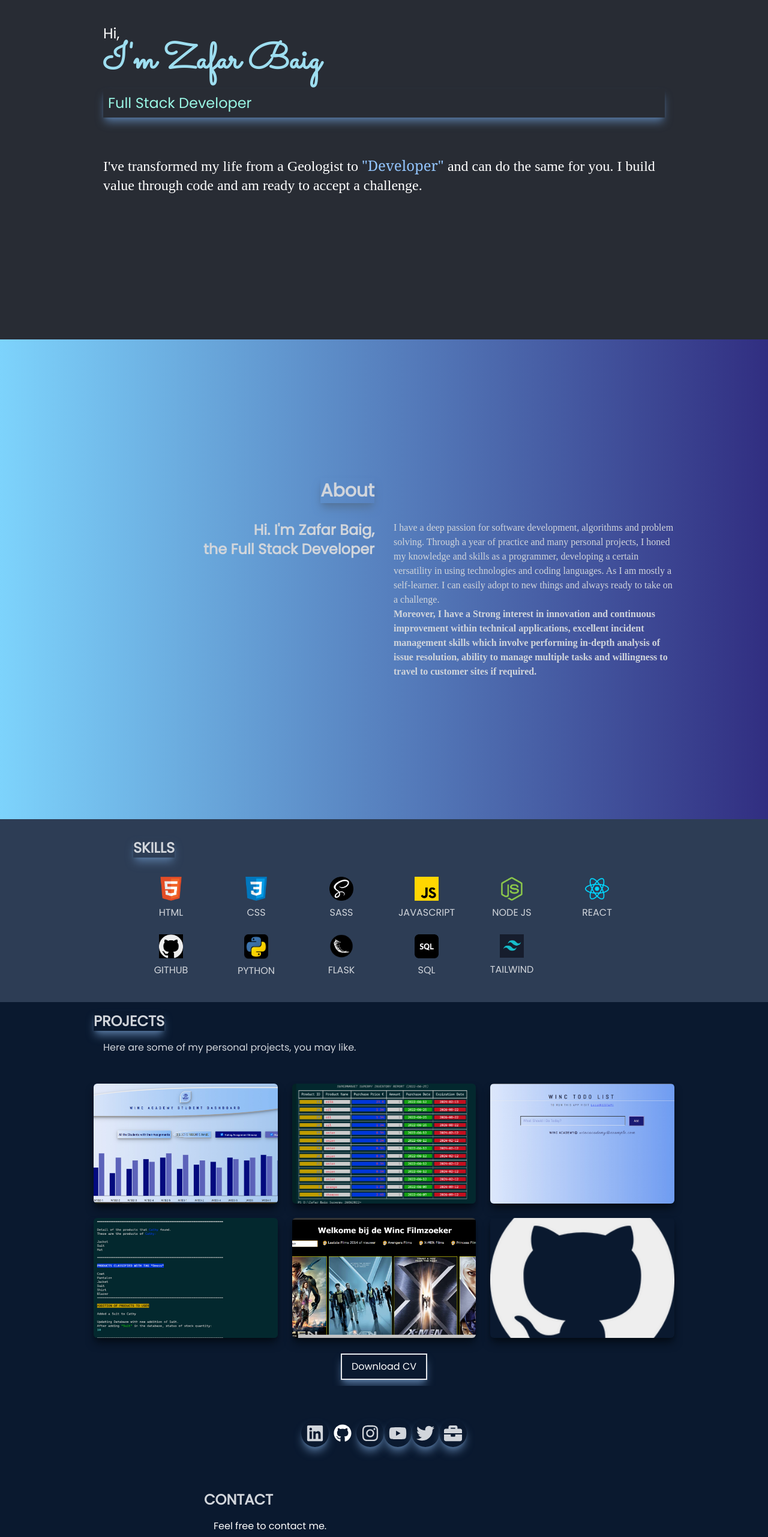
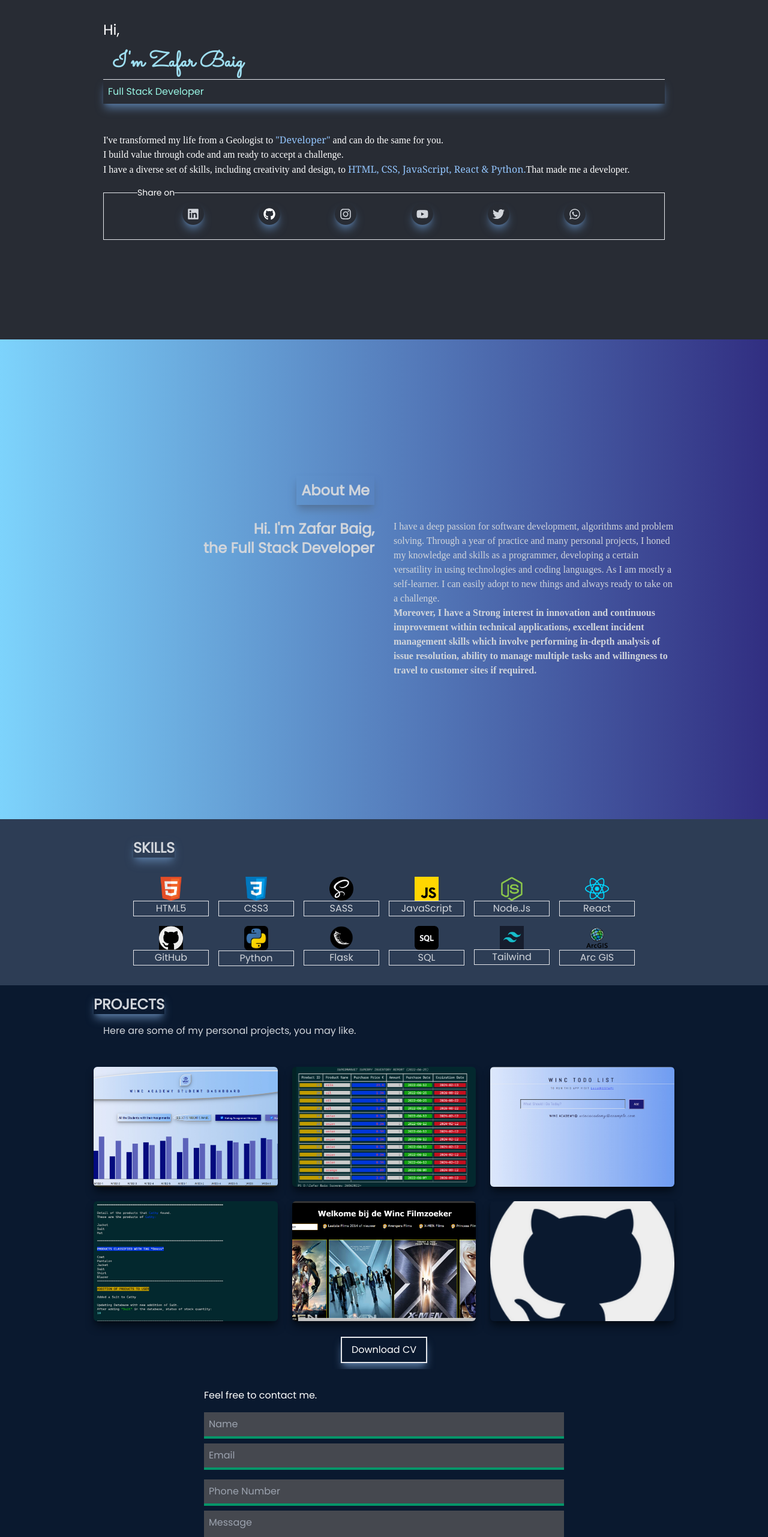
Before and after one commit to ZMBAIG/zmb-portfolio, a React (Create React App) app: page / in a window 1280 px wide. Shown: the part 234-2797 px from the top of the page at 60% size. Built offline with nearby package versions, Linux system fonts and the light colour scheme; a web font is replaced by a local one.

Commit message:
modified

```diff
--- a/src/components/About.jsx
+++ b/src/components/About.jsx
@@ -4,13 +4,13 @@ const About = () => {
   return (
     <div
       name="about"
-      className="w-full h-screen bg-gradient-to-r from-sky-300 to-indigo-900 text-gray-300"
+      className="w-full h-screen bg-gradient-to-r from-sky-300 to-indigo-900 text-gray-300 p-4"
     >
       <div className="flex flex-col justify-center items-center w-full h-full">
         <div className="max-w-[1000px] w-full grid grid-cols-2 gap-8">
           <div className="sm:text-right pb-8 pl-4">
-            <p className="text-3xl font-bold inline shadow-lg shadow-[#54749b]">
-              About
+            <p className="text-2xl font-bold inline shadow-lg shadow-[#54749b] p-2">
+              About Me
             </p>
           </div>
           <div></div>
--- a/src/components/Contact.jsx
+++ b/src/components/Contact.jsx
@@ -1,13 +1,4 @@
 import React from "react";
-import {
-  FaGithub,
-  FaLinkedin,
-  FaTwitter,
-  FaYoutube,
-  FaInstagram,
-  FaBriefcase,
-} from "react-icons/fa";
-
 const Contact = () => {
   return (
     <div
@@ -20,56 +11,8 @@ const Contact = () => {
         action="https://getform.io/f/792c4f85-e64f-46f0-a04b-17d06ea710d0"
         className="flex flex-col max-w-[600px] w-full"
       >
-        <div className="p-8">
-          <div className="flex justify-center mx-0 p-2">
-            <a
-              className=" hover:bg-[#0077B5] p-2 flex justify-center items-center  text-gray-300 rounded-full shadow-lg shadow-[#54749b]"
-              href="https://www.linkedin.com/in/zmbaig/"
-              target="_blank"
-            >
-              <FaLinkedin size={30} />
-            </a>
-            <a
-              className=" hover:bg-[#282828] p-2 flex justify-center items-center  text-white rounded-full"
-              href="https://github.com/ZMBAIG"
-              target="_blank"
-            >
-              <FaGithub size={30} />
-            </a>
-            <a
-              className="hover:bg-[#E4405F] p-2 flex justify-center items-center  text-gray-300 rounded-full shadow-lg shadow-[#54749b]"
-              href="/"
-            >
-              <FaInstagram size={30} />
-            </a>
-            <a
-              className="hover:bg-[#FF0000] p-2 flex justify-center items-center  text-gray-300 rounded-full shadow-lg shadow-[#54749b]"
-              href="/"
-            >
-              <FaYoutube size={30} />
-            </a>
-            <a
-              className="hover:bg-[#1DA1F2] flex p-2 justify-center items-center  text-gray-300 rounded-full shadow-lg shadow-[#54749b]"
-              href="https://twitter.com/zmbaig"
-              target="_blank"
-            >
-              <FaTwitter size={30} />
-            </a>
-            <a
-              className="hover:bg-emerald-500 p-2 flex justify-center items-center  text-gray-300 rounded-full shadow-lg shadow-[#54749b]"
-              href="https://zmbaig.github.io/Baig-Portfolio/"
-              target="_blank "
-            >
-              <FaBriefcase size={30} />
-            </a>
-          </div>
-          <p className="text-1xl font-bold inline border-b-4 border-emerald-600 text-gray-300 ">
-            {/* Contact */}
-          </p>
-          <p className="text-gray-300 py-4"></p>
-        </div>
-        <p className="text-2xl font-bold inline  text-gray-300 ">CONTACT</p>
-        <p class="text-white p-4">Feel free to contact me.</p>
+        {/* <p className="text-2xl font-bold inline  text-gray-300 ">CONTACT</p> */}
+        <p class="text-white p-4 pl-0">Feel free to contact me.</p>
         <input
           className="bg-[#45484f] py-2 p-2 border-b-4 border-emerald-600"
           type="text"
--- a/src/components/Home.jsx
+++ b/src/components/Home.jsx
@@ -1,23 +1,88 @@
 import React from "react";
+import {
+  FaGithub,
+  FaLinkedin,
+  FaTwitter,
+  FaYoutube,
+  FaInstagram,
+  FaWhatsapp,
+} from "react-icons/fa";
 
 const Home = () => {
   return (
     <div name="home" className="w-full h-screen bg-[#282c34]">
       {/* Container */}
-      <div className="max-w-[1000px] mx-auto px-8 flex flex-col justify-center h-full">
-        <div class="text-white text-2xl mt-8">Hi,</div>
-        <h1 className="text-6xl font-bold text-[#9edef0] mb-2 ">
+      <div className="max-w-[1000px] mx-auto px-8 flex flex-col justify-center h-full pt-8">
+        <div class="text-white text-2xl mt-[5rem] animate-bounce w-10 h-10">
+          Hi,
+        </div>
+        <h1 className="text-4xl font-bold text-[#9edef0] ml-4">
           I'm Zafar Baig
         </h1>
-        <h2 className="mt-2	text-2xl text-teal-200 shadow-lg shadow-[#54749b] p-2 mb-8">
+        <h2 className="mt-2	text-1xl text-teal-200 shadow-lg shadow-[#54749b] p-2 mb-4 border-t-[1px]">
           Full Stack Developer
         </h2>
-        <p className="transform-text text-white text-2xl mt-8">
+        <p className="transform-text text-white text-md mt-8">
           I've transformed my life from a Geologist to{" "}
           <span class="font-serif text-blue-300">"Developer" </span>
-          and can do the same for you. I build value through code and am ready
-          to accept a challenge.
+          and can do the same for you.<br></br> I build value through code and
+          am ready to accept a challenge.<br></br>I have a diverse set of
+          skills, including creativity and design, to{" "}
+          <span class="font-serif text-blue-300">
+            HTML, CSS, JavaScript, React & Python.
+          </span>
+          That made me a developer.
         </p>
+        <fieldset class="border pb-4 mt-4 justify-center px-8">
+          <legend class="text-white text-sm ml-6 ">Share on</legend>
+
+          <div className="flex justify-evenly mx-0 p-2">
+            <a
+              className=" hover:bg-[#0077B5] p-2 flex justify-center items-center  text-gray-300 rounded-full shadow-lg shadow-[#54749b]"
+              href="https://www.linkedin.com/in/zmbaig/"
+              target="_blank"
+              rel="noopener noreferrer"
+            >
+              <FaLinkedin size={20} />
+            </a>
+            <a
+              className=" hover:bg-[#282828] p-2 flex justify-center items-center  text-white rounded-full shadow-lg shadow-[#54749b]"
+              href="https://github.com/ZMBAIG"
+              target="_blank"
+              rel="noopener noreferrer"
+            >
+              <FaGithub size={20} />
+            </a>
+            <a
+              className="hover:bg-[#E4405F] p-2 flex justify-center items-center  text-gray-300 rounded-full shadow-lg shadow-[#54749b]"
+              href="https://www.instagram.com/64zmb/"
+            >
+              <FaInstagram size={20} />
+            </a>
+            <a
+              className="hover:bg-[#FF0000] p-2 flex justify-center items-center  text-gray-300 rounded-full shadow-lg shadow-[#54749b]"
+              href="/"
+            >
+              <FaYoutube size={20} />
+            </a>
+            <a
+              className="hover:bg-[#1DA1F2] flex p-2 justify-center items-center  text-gray-300 rounded-full shadow-lg shadow-[#54749b]"
+              href="https://twitter.com/zmbaig"
+              target="_blank"
+              rel="noopener noreferrer"
+            >
+              <FaTwitter size={20} />
+            </a>
+            <a
+              className="hover:bg-emerald-500 p-2 flex justify-center items-center  text-gray-300 rounded-full shadow-lg shadow-[#54749b]"
+              href="https://api.whatsapp.com/send?phone=31625262050"
+              target="_blank "
+              rel="noopener noreferrer"
+            >
+              <FaWhatsapp size={20} />
+            </a>
+          </div>
+        </fieldset>
       </div>
     </div>
   );
--- a/src/components/Skills.jsx
+++ b/src/components/Skills.jsx
@@ -10,61 +10,66 @@ import Sass from "../assets/sass.png";
 import Python from "../assets/python.png";
 import Flask from "../assets/flask.png";
 import Tailwind from "../assets/tailwind.png";
+import Arcgis from "../assets/arcgis.png";
 
 const Skills = () => {
   return (
     <div name="skills" className="w-full h-fit bg-[#2d3d55] text-gray-300 ;">
       <div className="max-w-[900px] mx-auto p-8 flex flex-col justify-center w-full h-full">
         <div className="mb-8">
-          <p className="text-2xl font-bold inline shadow-lg shadow-[#54749b] ">
+          <p className="text-2xl font-bold inline shadow-lg shadow-[#54749b] p=8 ">
             SKILLS
           </p>
         </div>
         <div className="w-full grid grid-cols-2 sm:grid-cols-6 gap-4 text-center">
-          <div className=" hover:scale-110 duration-500 rounded-b-full">
-            <img className="w-10 mx-auto" src={HTML} alt="HTML icon p-2" />
-            <p className="my-2">HTML</p>
+          <div className=" hover:scale-150 duration-500 ">
+            <img className="w-10 mx-auto" src={HTML} alt="HTML icon " />
+            <p className="border">HTML5</p>
           </div>
-          <div className=" hover:scale-110 duration-500 rounded-b-full">
+          <div className=" hover:scale-150 duration-500 ">
             <img className="w-10 mx-auto" src={CSS} alt="HTML icon" />
-            <p className="my-2">CSS</p>
+            <p className="border">CSS3</p>
           </div>
-          <div className=" hover:scale-110 duration-500 rounded-b-full">
+          <div className=" hover:scale-150 duration-500 rounded-b-full">
             <img className="w-10 mx-auto" src={Sass} alt="HTML icon" />
-            <p className="my-2">SASS</p>
+            <p className="border">SASS</p>
           </div>
 
-          <div className=" hover:scale-110 duration-500 rounded-b-full">
+          <div className=" hover:scale-150 duration-500 rounded-b-full">
             <img className="w-10 mx-auto" src={JavaScript} alt="HTML icon" />
-            <p className="my-2">JAVASCRIPT</p>
+            <p className="border">JavaScript</p>
           </div>
-          <div className=" hover:scale-110 duration-500 rounded-b-full">
+          <div className=" hover:scale-150 duration-500 rounded-b-full">
             <img className="w-10 mx-auto" src={Node} alt="HTML icon" />
-            <p className="my-2">NODE JS</p>
+            <p className="border">Node.Js</p>
           </div>
-          <div className="hover:scale-110 duration-500 rounded-b-full">
+          <div className="hover:scale-150 duration-500 rounded-b-full">
             <img className="w-10 mx-auto" src={ReactImg} alt="HTML icon" />
-            <p className="my-2">REACT</p>
+            <p className="border">React</p>
           </div>
-          <div className="hover:scale-110 duration-500 rounded-b-full">
+          <div className="hover:scale-150 duration-500 rounded-b-full">
             <img className="w-10 mx-auto" src={GitHub} alt="HTML icon" />
-            <p className="my-2">GITHUB</p>
+            <p className="border">GitHub</p>
           </div>
-          <div className=" hover:scale-110 duration-500 rounded-b-full">
+          <div className=" hover:scale-150 duration-500 rounded-b-full">
             <img className="w-10 mx-auto" src={Python} alt="HTML icon" />
-            <p className="my-2">PYTHON</p>
+            <p className="border">Python</p>
           </div>
-          <div className=" hover:scale-110 duration-500 rounded-b-full">
+          <div className=" hover:scale-150 duration-500 rounded-b-full">
             <img className="w-10 mx-auto" src={Flask} alt="HTML icon" />
-            <p className="my-2">FLASK</p>
+            <p className="border">Flask</p>
           </div>
-          <div className=" hover:scale-110 duration-500 rounded-b-full">
+          <div className=" hover:scale-150 duration-500 rounded-b-full">
             <img className="w-10 mx-auto" src={Sql} alt="HTML icon" />
-            <p className="my-2">SQL</p>
+            <p className="border">SQL</p>
           </div>
-          <div className=" hover:scale-110 duration-500 rounded-b-full">
+          <div className=" hover:scale-150 duration-500 rounded-b-full">
             <img className="w-10 mx-auto" src={Tailwind} alt="HTML icon" />
-            <p className="my-2">TAILWIND</p>
+            <p className="border">Tailwind</p>
+          </div>
+          <div className=" hover:scale-150 duration-500 rounded-b-full">
+            <img className="w-10 mx-auto" src={Arcgis} alt="HTML icon" />
+            <p className="border">Arc GIS</p>
           </div>
         </div>
       </div>
```
Also changed, not shown: src/components/Navbar.jsx (+8 -8 lines), src/assets/arcgis.png (added), 1 other file (tests, documents, lock files or other folders).
